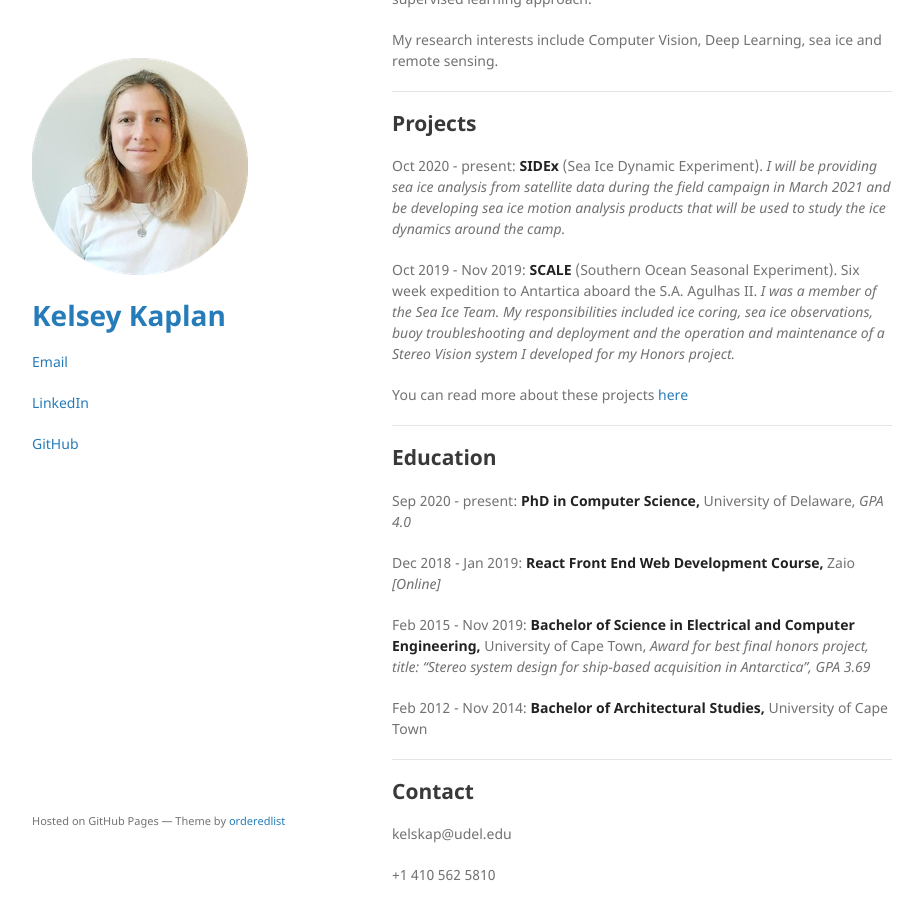
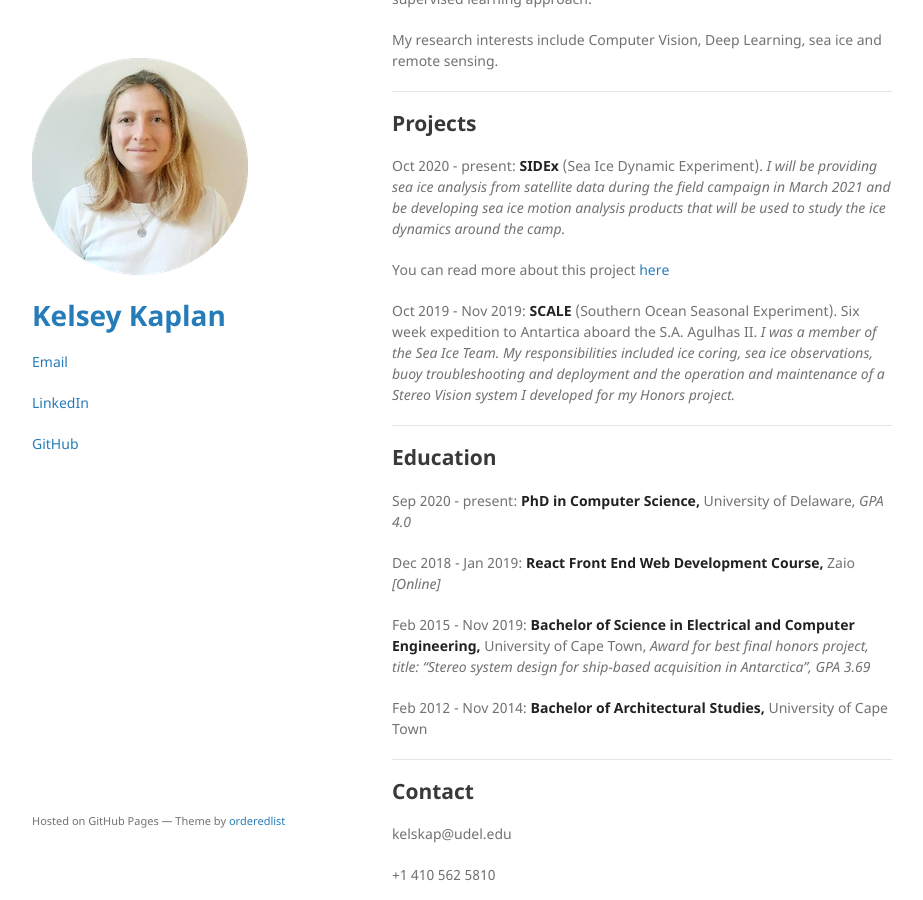
Before and after one commit to kelseykap/kelseykap.github.io, a Jekyll site: the page built from index.md, in a window 1280 px wide and 900 px high, scrolled down 348 px. Shown: the whole window, without its empty margins (178-1101 px from the left). Built offline with Jekyll 4.4.1, drawn with Linux system fonts in a browser that asks for light colours; our own code applies the rules of GitHub Pages for plain Markdown files.

Commit message:
Update index.md

```diff
--- a/index.md
+++ b/index.md
@@ -21,10 +21,11 @@ My research interests include Computer Vision, Deep Learning, sea ice and remote
 Oct 2020 - present:
 **SIDEx** (Sea Ice Dynamic Experiment). _I will be providing sea ice analysis from satellite data during the field campaign in March 2021 and be developing sea ice motion analysis products that will be used to study the ice dynamics around the camp._
 
+You can read more about this project [here](./Projects.pdf)
+
+
 Oct 2019 - Nov 2019:
 **SCALE** (Southern Ocean Seasonal Experiment). Six week expedition to Antartica aboard the S.A. Agulhas II. _I was a member of the Sea Ice Team. My responsibilities included ice coring, sea ice observations, buoy troubleshooting and deployment and the operation and maintenance of a Stereo Vision system I developed for my Honors project._
-
-You can read more about these projects [here](./Projects.pdf)
 
 * * *
 
```
